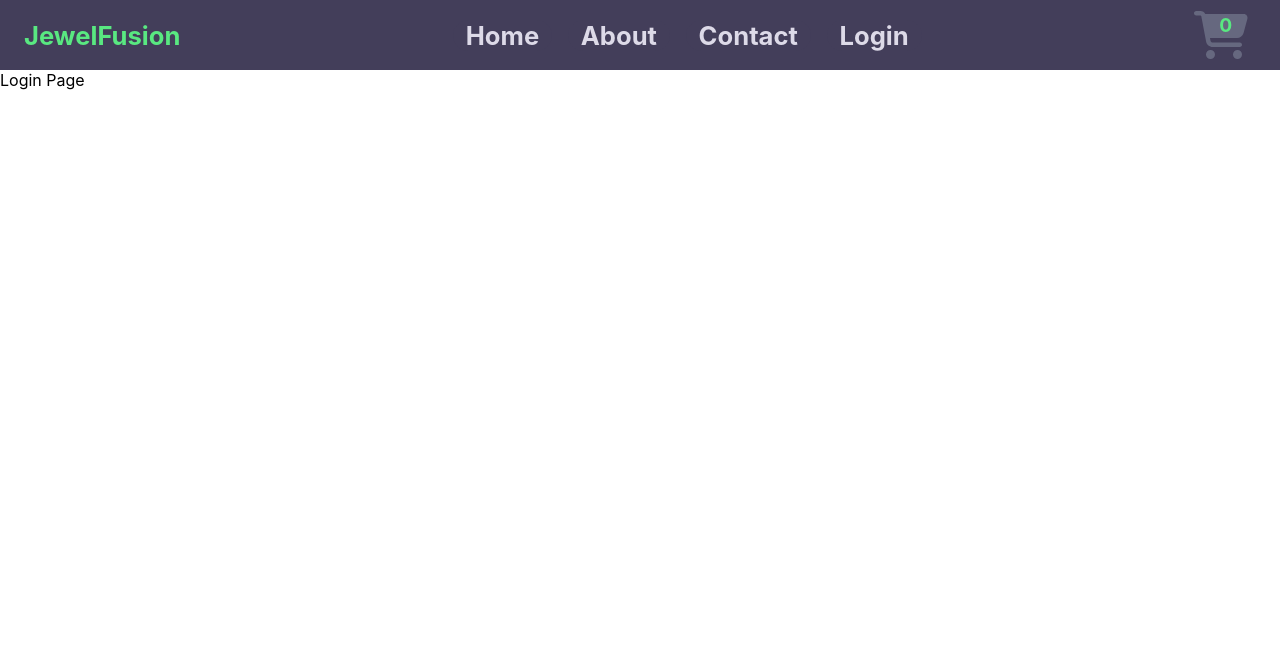
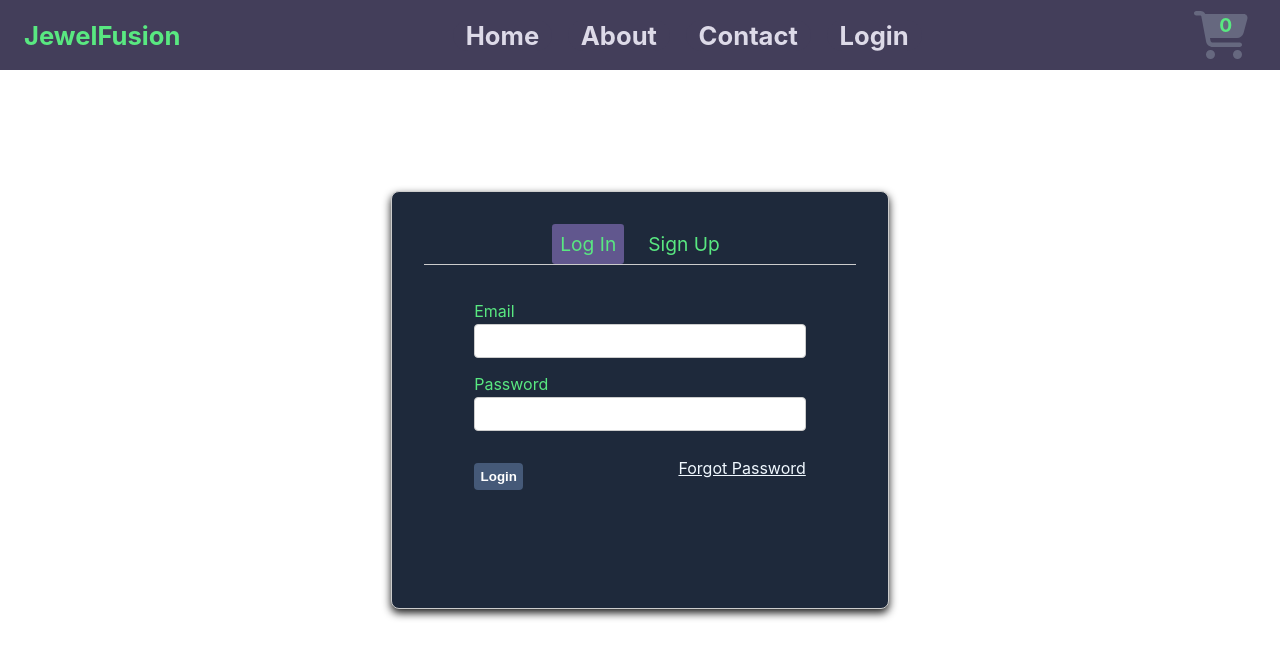
Before and after one commit to MrCyberlord/EcommerceWebsite2, a React (Create React App) app: page /Login in a window 1280 px wide. Shown: the top 658 px of the page. Built offline with nearby package versions, Linux system fonts and the light colour scheme.

Commit message:
Added login and signUp forms

```diff
--- a/public/index.html
+++ b/public/index.html
@@ -8,7 +8,7 @@
       name="description"
       content="Web site created using create-react-app"
     />
-
+    <link rel="icon" href="%PUBLIC_URL%/favicon1.png" />
     <!--
       manifest.json provides metadata used when your web app is installed on a
       user's mobile device or desktop. See https://developers.google.com/web/fundamentals/web-app-manifest/
@@ -23,7 +23,7 @@
       work correctly both with client-side routing and a non-root public URL.
       Learn how to configure a non-root public URL by running `npm run build`.
     -->
-    <title>React App</title>
+    <title>Jewel Fusion</title>
   </head>
   <body>
     <noscript>You need to enable JavaScript to run this app.</noscript>
--- a/src/App.js
+++ b/src/App.js
@@ -6,7 +6,7 @@ import store from "./Components/Store/Store";
 
 import Navbar from "./Components/Navbar";
 import Products from "./Components/ProductsPage/Products";
-import LoginPage from "./Components/Authentication/LoginPage";
+import MainLoginPage from "./Components/LoginPage/MainLoginPage";
 import About from "./Components/About";
 import ContactPage from "./Components/ContactPage";
 
@@ -19,7 +19,7 @@ const App = () => {
         <Navbar />
         <Routes>
           <Route path="/" element={<Products />} />
-          <Route path="/Login" element={<LoginPage />} />
+          <Route path="/Login" element={<MainLoginPage />} />
           <Route path="/Products" element={<Products />} />
           <Route path="/About" element={<About />} />
           <Route path="/Contact" element={<ContactPage />} />
--- a/src/Components/Authentication/LoginPage.js
+++ /dev/null
@@ -1,16 +0,0 @@
-import React from "react";
-
-const LoginPage = () => {
-  return (
-    <>
-      <div>Login Page</div>
-      <div>
-        <form>
-          <div></div>
-        </form>
-      </div>
-    </>
-  );
-};
-
-export default LoginPage;
--- /dev/null
+++ b/src/Components/LoginPage/FormStyles.module.css
@@ -0,0 +1,46 @@
+.formGroup {
+    display: flex;
+    flex-direction: column;
+    margin-bottom: 1rem;
+  }
+
+  form label {
+    align-self: flex-start;
+    margin-bottom: 0.2rem;
+    color: #59E881;
+  }
+
+  form input {
+    padding: 0.3rem;
+    width: 20rem;
+    border: 0.0625rem solid #ccc;
+    border-radius: 0.25rem;
+    font-size: 1.2rem;
+  }
+
+  form button {
+    padding: 0.4rem;
+    background-color: #455978;
+    color: white;
+    border: none;
+    border-radius: 0.25rem;
+    cursor: pointer;
+    align-self: center;
+    margin-top: 1rem;
+    font-weight: bold;
+  }
+
+  form button:hover {
+    background-color: #0056b3;
+  }
+
+
+  .LoginButtons {
+    display: flex;
+    justify-content: space-between;
+    align-items: center;
+  }
+
+  .forgotPassword {
+    color: aliceblue;
+  }
--- /dev/null
+++ b/src/Components/LoginPage/LoginForm.js
@@ -0,0 +1,27 @@
+import React from "react";
+
+import styles from "./FormStyles.module.css";
+
+const LoginForm = () => {
+  return (
+    <form>
+      <div className={styles.formGroup}>
+        <label>Email</label>
+        <input type="email"></input>
+      </div>
+      <div className={styles.formGroup}>
+        <label>Password</label>
+        <input type="password"></input>
+      </div>
+      <div className={styles.LoginButtons}>
+        {" "}
+        <button>Login</button>
+        <a className={styles.forgotPassword} href="#">
+          Forgot Password
+        </a>
+      </div>
+    </form>
+  );
+};
+
+export default LoginForm;
--- /dev/null
+++ b/src/Components/LoginPage/MainLoginPage.js
@@ -0,0 +1,40 @@
+import React, { useState } from "react";
+import LoginForm from "./LoginForm";
+import SignUpForm from "./SignUpForm";
+import styles from "./MainLoginPage.module.css";
+
+const MainLoginPage = () => {
+  const [isLoginForm, setIsLoginForm] = useState(true);
+
+  const switchToLogin = () => {
+    setIsLoginForm(true);
+  };
+
+  const switchToRegister = () => {
+    setIsLoginForm(false);
+  };
+
+  return (
+    <div className={styles.container}>
+      <div className={styles.tabs}>
+        <div
+          className={`${styles.tab} ${isLoginForm ? styles.active : ""}`}
+          onClick={switchToLogin}
+        >
+          Log In
+        </div>
+        <div
+          className={`${styles.tab} ${!isLoginForm ? styles.active : ""}`}
+          onClick={switchToRegister}
+        >
+          Sign Up
+        </div>
+      </div>
+      <div className={styles.forms}>
+        {isLoginForm ? <LoginForm /> : <SignUpForm />}
+      </div>
+    </div>
+  );
+};
+
+export default MainLoginPage;
--- /dev/null
+++ b/src/Components/LoginPage/MainLoginPage.module.css
@@ -0,0 +1,83 @@
+.container {
+    width: 27rem;
+    height: 22rem;
+    background-color: #1E293B;
+    margin: auto;
+    padding: 2rem;
+    border: 0.0625rem solid #ccc;
+    border-radius: 0.5rem;
+    box-shadow: 0 0.25rem 0.5rem rgba(0, 0, 0, 0.9);
+    position: absolute;
+    top: 50%;
+    left: 50%;
+    transform: translate(-50%, -50%);
+  }
+
+  .tabs {
+    display: flex;
+    justify-content: center;
+    border-bottom: 0.0625rem solid #ccc;
+    margin-bottom: 1.25rem;
+
+  }
+
+  .tab {
+    font-size: 1.2rem;
+    padding: 0.5rem;
+    margin: 0 0.5rem;
+    text-align: center;
+    cursor: pointer;
+    color: #59E881;
+    border-radius: 0.2rem;
+  }
+
+  .tab:hover {
+    color: #eff6f1;
+  }
+
+  .active {
+    background-color: #61578e;
+  }
+
+  .forms {
+    display: flex;
+    flex-direction: column;
+    align-items: center;
+    padding: 1rem;
+  }
+
+  .formGroup {
+    display: flex;
+    flex-direction: column;
+    margin-bottom: 1rem;
+  }
+
+  form label {
+    align-self: flex-start;
+    margin-bottom: 0.2rem;
+    color: #59E881;
+  }
+
+  form input {
+    padding: 0.3rem;
+    width: 20rem;
+    border: 0.0625rem solid #ccc;
+    border-radius: 0.25rem;
+    font-size: 1.2rem;
+  }
+
+  form button {
+    padding: 0.4rem;
+    background-color: #455978;
+    color: white;
+    border: none;
+    border-radius: 0.25rem;
+    cursor: pointer;
+    align-self: center;
+    margin-top: 1rem;
+    font-weight: bold;
+  }
+
+  form button:hover {
+    background-color: #0056b3;
+  }
--- /dev/null
+++ b/src/Components/LoginPage/SignUpForm.js
@@ -0,0 +1,28 @@
+import React from "react";
+
+import styles from "./FormStyles.module.css";
+
+const SignUpForm = () => {
+  return (
+    <form>
+      <div className={styles.formGroup}>
+        <label>Name</label>
+        <input type="text"></input>
+      </div>
+
+      <div className={styles.formGroup}>
+        <label>Email</label>
+        <input type="email"></input>
+      </div>
+
+      <div className={styles.formGroup}>
+        <label>Password</label>
+        <input type="password"></input>
+      </div>
+
+      <button>Sign Up</button>
+    </form>
+  );
+};
+
+export default SignUpForm;
--- /dev/null
+++ b/src/Components/Store/AuthSlice.js
@@ -0,0 +1,29 @@
+import { createSlice } from "@reduxjs/toolkit";
+
+const isLoggedIn = !!localStorage.getItem("email");
+
+const initialState = {
+  isAuth: isLoggedIn,
+};
+
+const AuthSlice = createSlice({
+  name: "Authentication",
+  initialState,
+  reducers: {
+    login(state, action) {
+      localStorage.setItem("email", action.payload.email);
+      localStorage.setItem("token", action.payload.token);
+      state.isAuth = true;
+      alert("Login Successfull");
+    },
+
+    logout(state) {
+      state.isAuth = false;
+      localStorage.removeItem("email");
+      localStorage.removeItem("token");
+    },
+  },
+});
+
+export const AuthSliceAction = AuthSlice.actions;
+export default AuthSlice.reducer;
--- a/src/Components/Store/Store.js
+++ b/src/Components/Store/Store.js
@@ -1,8 +1,11 @@
 import { configureStore } from "@reduxjs/toolkit";
+
+import AuthSlice from "./AuthSlice";
 import cartReducer from "./CartSlice";
 
 const store = configureStore({
   reducer: {
+    auth: AuthSlice,
     cart: cartReducer,
   },
 });
```
Also changed, not shown: public/favicon1.png (added).
